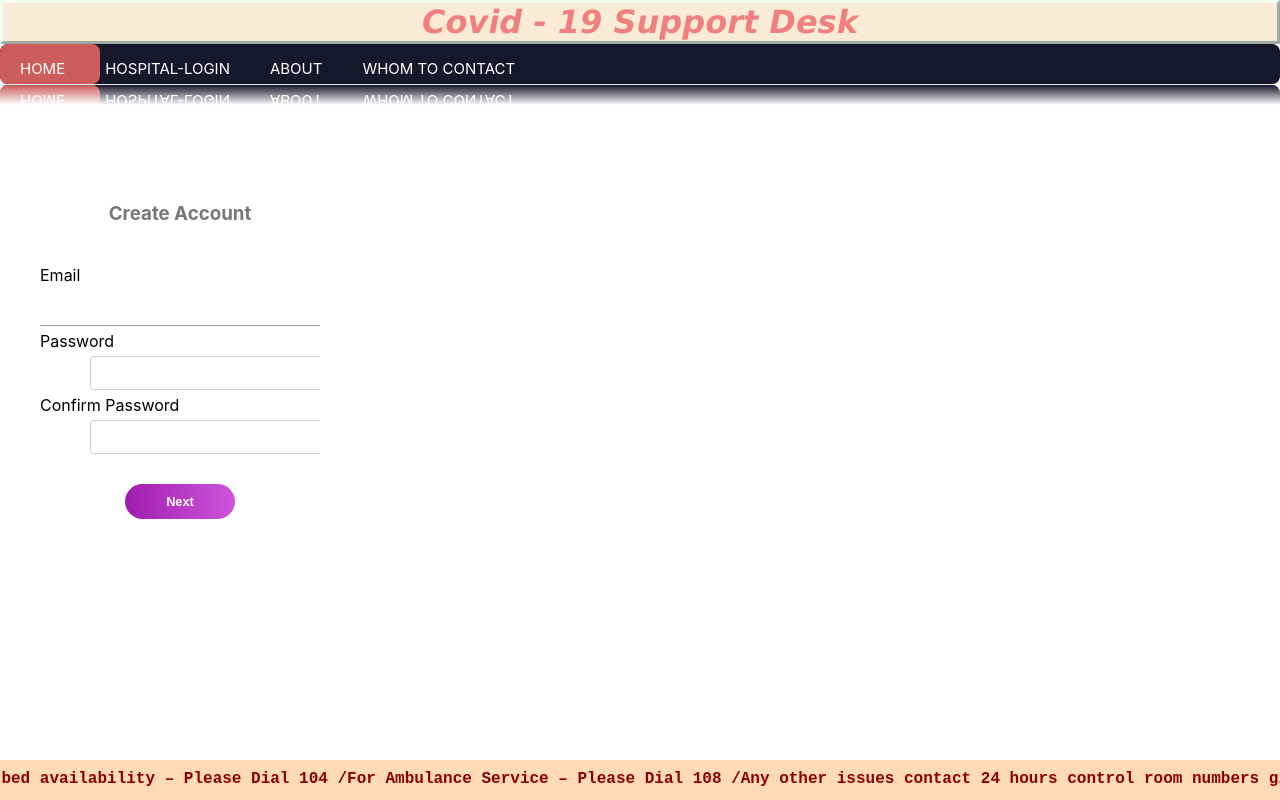
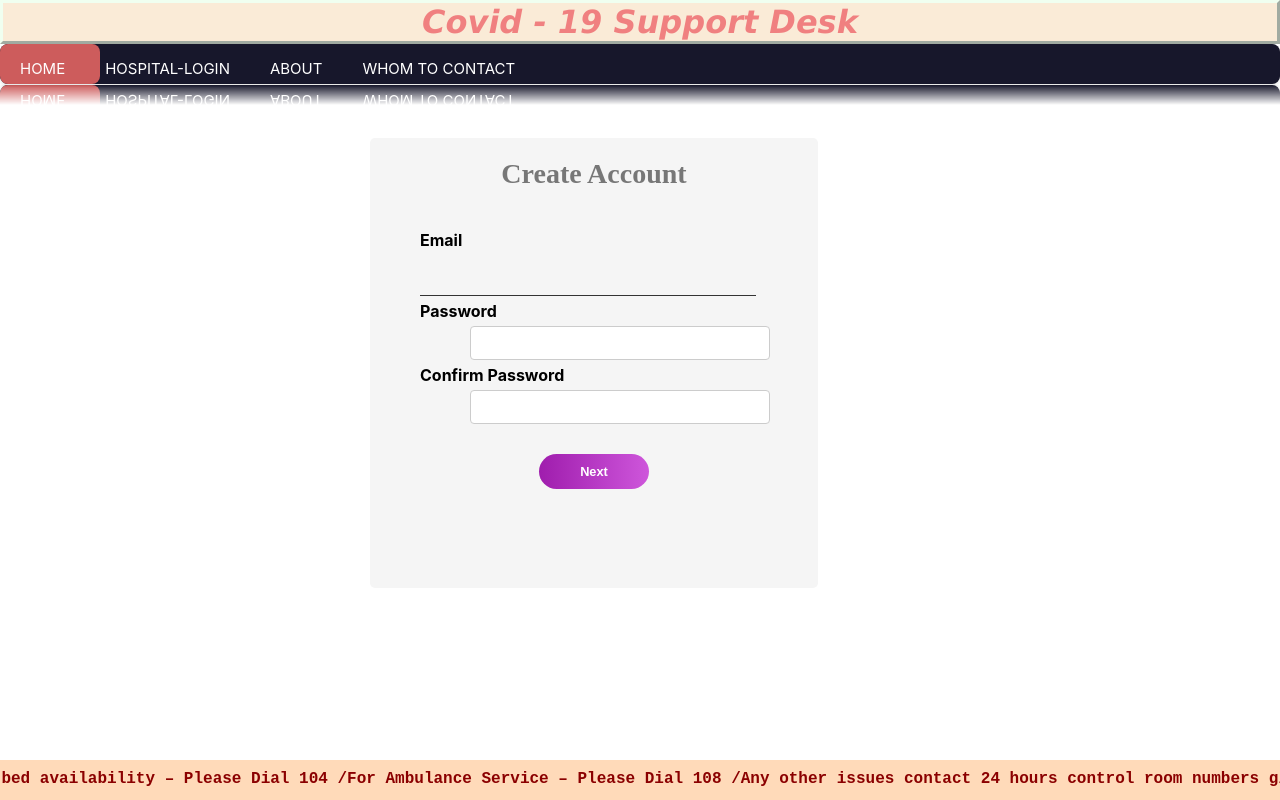
Before and after one commit to RoshiniSukumar/Covid-19-Support-Desk, a React (Create React App) app: page /registerform in a window 1280 px wide. Built offline with nearby package versions, Linux system fonts and the light colour scheme.

Commit message:
update css

```diff
--- a/src/components/function/Update.css
+++ b/src/components/function/Update.css
@@ -4,37 +4,57 @@
     font-family:sans-serif;
 
 }*/
-body{
-    background:white;
-}
+
 .contain{
-    width:360px;
-    height:400px;
-    margin:8% auto;
-    background:#fff;
+    width:35%;
+    height:450px;
+    margin:3% auto;
+    margin-left:330px;
+    margin: bottom 60px;
+    background:whitesmoke;
     border-radius: 5px;
     position: relative;
     overflow:hidden;
+    align-items: center;
+    box-sizing:border-box;
+}
+.contain1{
+    width:35%;
+    height:800px;
+    margin:8% auto;
+    margin-left:350px;
+    background:whitesmoke;
+    border-radius: 5px;
+    position: relative;
+    overflow:hidden;
+    align-items: center;
+    align-content: center;
+    box-sizing:border-box;
 }
 h3{
     text-align: center;
     margin-bottom: 40px;
     color:#777;
+    padding-top: 20px;
+    font-family: 'Times New Roman', Times, serif;
+    font-size: 28px;
 
 }
 .contain{
-    width:280px;
+
     position:absolute;
     top:100px;
     left:40px;
     transition: .5s;
 }
 form input{
-    width:100%;
+    width:75%;
     padding:10px 5px;
     margin:5px 0;
+    margin-left: 50px;
     border:0;
-    border-bottom:1px solid #999;
+    border-bottom:1px solid #333;
+
     outline:none;
     background:transparent;
 }
@@ -62,43 +82,21 @@ form button{
 #form2{
     left:450px;
 }
-#form3{
-    left:450px;
+.required{
+    font-family: 'Times New Roman', Times, serif;
+    font-size:15px ;
+    color:red;
 }
-.step-row{
-    width:360px;
-    height:40px;
-    margin:0 auto;
-    display:flex;
-    align-items:center;
-    box-shadow:0 -1px 5px -1px #000;
-    position:relative;
-}
-.step-col{
-    width:120px;
-    text-align: center;
-    color:#333;
-    position:relative;
-}
-#progress{
-    position:absolute;
-    height:100%;
-    width:120px;
-    background:linear-gradient(to right,#9f1dad,#ce56db)
-}
-small{
-    color:#fff;
-    font-weight: 700;
-    font-size: 0.8em;
-}
-#progress::after{
-    content:'';
-    height:0;
-    width:0;
-    border-top:20px solid transparent;
-    border-bottom:20px solid transparent;
-    position: absolute;
-    right:-20px;
-    top:0;
-    border-left: 20px solid;
-}
+ .lbl{
+    font-weight: bold;
+    display: flex;
+    margin-bottom: 5px;
+    position: relative;
+    left:50px;
+ }
+ input + .lbl{
+    font-weight: bold;
+    display: inline-flex;
+    margin-right: 20px;
+
+ }
```
